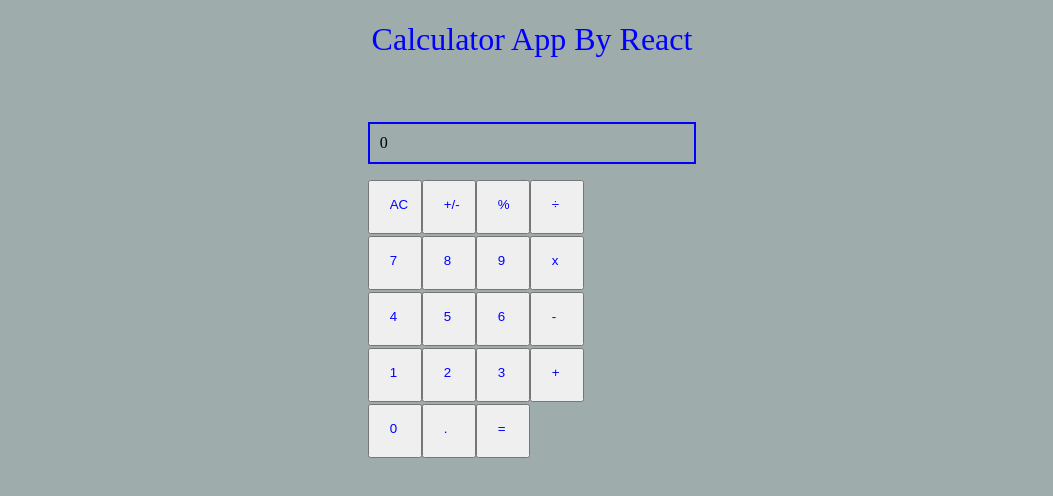
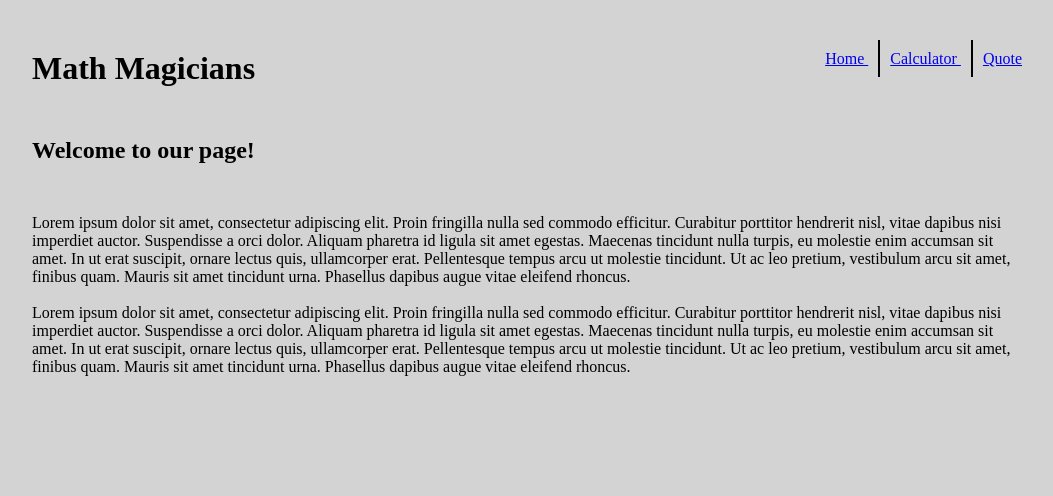
Before and after one commit to tahiry-dev/react-calculator, a React (Create React App) app: page / in a window 1280 px wide. Shown: the top 496 px of the page, without its empty margins (108-1161 px from the left). Built offline with nearby package versions, Linux system fonts and the light colour scheme.

Commit message:
add page to the calculator

```diff
--- a/package.json
+++ b/package.json
@@ -10,6 +10,7 @@
     "prop-types": "^15.7.2",
     "react": "^17.0.2",
     "react-dom": "^17.0.2",
+    "react-router-dom": "^5.2.0",
     "react-scripts": "4.0.3",
     "web-vitals": "^1.0.1"
   },
--- a/public/index.html
+++ b/public/index.html
@@ -27,7 +27,6 @@
 
 <body>
   <noscript>You need to enable JavaScript to run this app.</noscript>
-  <h1>Calculator App By React</h1>
   <div id="root"></div>
   <!--
       This HTML file is a template.
--- a/src/components/App.js
+++ b/src/components/App.js
@@ -2,6 +2,7 @@ import React, { useState } from 'react';
 import Display from './Display';
 import ButtonPanel from './ButtonPanel';
 import Calculate from '../logic/Calculate';
+import Navbar from './Navbar';
 
 const App = () => {
   const [newState, setNewState] = useState({
@@ -19,8 +20,14 @@ const App = () => {
 
   return (
     <div className="container">
-      <Display total={total} next={next} />
-      <ButtonPanel clickHandler={handleClick} />
+      <Navbar />
+      <div className="calculator-container">
+        <h2>Let&apos;s do some math!</h2>
+        <div className="calculator">
+          <Display total={total} next={next} />
+          <ButtonPanel clickHandler={handleClick} />
+        </div>
+      </div>
     </div>
   );
 };
--- a/src/components/Button.js
+++ b/src/components/Button.js
@@ -1,9 +1,11 @@
 import React from 'react';
 
 /* eslint-disable react/prop-types */
-const Button = ({ name, clickHandler }) => (
+const Button = ({
+  name, clickHandler, color, wide,
+}) => (
   <div>
-    <button type="button" onClick={() => clickHandler(name)}><span>{name}</span></button>
+    <button type="button" style={color} className={wide} onClick={() => clickHandler(name)}><span>{name}</span></button>
   </div>
 );
 /* eslint-enable react/prop-types */
--- a/src/components/ButtonPanel.js
+++ b/src/components/ButtonPanel.js
@@ -3,11 +3,12 @@ import Button from './Button';
 
 /* eslint-disable react/prop-types */
 const ButtonPanel = ({ clickHandler }) => {
-  const group1 = ['AC', '+/-', '%', '÷'];
-  const group2 = ['7', '8', '9', 'x'];
-  const group3 = ['4', '5', '6', '-'];
-  const group4 = ['1', '2', '3', '+'];
-  const group5 = ['0', '.', '='];
+  const group1 = ['AC', '+/-', '%'];
+  const group2 = ['7', '8', '9'];
+  const group3 = ['4', '5', '6'];
+  const group4 = ['1', '2', '3'];
+  const group5 = ['.'];
+  const gray = { backgroundColor: '#e0e0e0' };
 
   return (
     <div>
@@ -16,45 +17,76 @@ const ButtonPanel = ({ clickHandler }) => {
           <Button
             key={group1[i]}
             name={el}
+            color={gray}
             clickHandler={clickHandler}
           />
         ))}
+        <Button
+          name="÷"
+          clickHandler={clickHandler}
+        />
       </div>
       <div className="group2">
         {group2.map((el, i) => (
           <Button
             key={group2[i]}
             name={el}
+            color={gray}
             clickHandler={clickHandler}
           />
         ))}
+        <Button
+          name="x"
+          clickHandler={clickHandler}
+        />
       </div>
       <div className="group3">
         {group3.map((el, i) => (
           <Button
             key={group3[i]}
+            color={gray}
             name={el}
             clickHandler={clickHandler}
           />
         ))}
+        <Button
+          name="-"
+          clickHandler={clickHandler}
+        />
       </div>
       <div className="group4">
         {group4.map((el, i) => (
           <Button
             key={group4[i]}
+            color={gray}
             name={el}
             clickHandler={clickHandler}
           />
         ))}
+        <Button
+          name="+"
+          clickHandler={clickHandler}
+        />
       </div>
       <div className="group5">
+        <Button
+          name="0"
+          color={gray}
+          clickHandler={clickHandler}
+          wide="zero"
+        />
         {group5.map((el, i) => (
           <Button
             key={group5[i]}
+            color={gray}
             name={el}
             clickHandler={clickHandler}
           />
         ))}
+        <Button
+          name="="
+          clickHandler={clickHandler}
+        />
       </div>
     </div>
   );
--- /dev/null
+++ b/src/components/Home.js
@@ -0,0 +1,40 @@
+import React from 'react';
+import Navbar from './Navbar';
+
+const Home = () => (
+  <div className="container">
+    <Navbar />
+    <h2>Welcome to our page!</h2>
+    <p>
+      Lorem ipsum dolor sit amet, consectetur adipiscing
+      elit.
+      Proin fringilla nulla sed commodo efficitur.
+      Curabitur porttitor hendrerit nisl, vitae dapibus nisi imperdiet auctor.
+      Suspendisse a orci dolor. Aliquam pharetra id ligula sit amet egestas.
+      Maecenas tincidunt nulla turpis, eu molestie enim accumsan sit amet.
+      In ut erat suscipit, ornare lectus quis, ullamcorper erat.
+      Pellentesque tempus arcu ut molestie tincidunt.
+      Ut ac leo pretium, vestibulum arcu sit amet,
+      finibus quam. Mauris sit amet tincidunt urna.
+      Phasellus dapibus augue vitae eleifend rhoncus.
+
+    </p>
+    <br />
+    <p>
+      Lorem ipsum dolor sit amet, consectetur adipiscing elit.
+      Proin fringilla nulla sed commodo efficitur.
+      Curabitur porttitor hendrerit nisl, vitae dapibus
+      nisi imperdiet auctor.
+      Suspendisse a orci dolor.
+      Aliquam pharetra id ligula sit amet egestas.
+      Maecenas tincidunt nulla
+      turpis, eu molestie enim accumsan sit amet.
+      In ut erat suscipit, ornare lectus quis, ullamcorper erat.
+      Pellentesque tempus arcu ut molestie tincidunt.
+      Ut ac leo pretium, vestibulum arcu sit amet,
+      finibus quam. Mauris sit amet tincidunt urna.
+      Phasellus dapibus augue vitae eleifend rhoncus.
+    </p>
+  </div>
+);
+export default Home;
--- /dev/null
+++ b/src/components/Navbar.js
@@ -0,0 +1,18 @@
+import React from 'react';
+import { Link } from 'react-router-dom';
+
+const Navbar = () => (
+  <div>
+    <div className="nav-container">
+      <div className="nav-left">
+        <h1>Math Magicians</h1>
+      </div>
+      <div className="nav-right">
+        <span className="home-link"><Link to="/">Home </Link></span>
+        <span className="calculator-link"><Link to="/calculator">Calculator </Link></span>
+        <span className="quote-link"><Link to="/quote">Quote </Link></span>
+      </div>
+    </div>
+  </div>
+);
+export default Navbar;
--- /dev/null
+++ b/src/components/Quote.js
@@ -0,0 +1,17 @@
+import React from 'react';
+import Navbar from './Navbar';
+
+const Quote = () => (
+  <div className="container">
+    <Navbar />
+    <blockquote>
+      <p>
+        Mathematics is not about numbers, equations, computations, or
+        algorithms: it is about understanding.
+      </p>
+      <footer>William Paul Thurston</footer>
+    </blockquote>
+
+  </div>
+);
+export default Quote;
--- /dev/null
+++ b/src/components/Routes.js
@@ -0,0 +1,15 @@
+import React from 'react';
+import { Switch, Route } from 'react-router-dom';
+import App from './App';
+import Home from './Home';
+import Quote from './Quote';
+
+const Routes = () => (
+  <Switch>
+    <Route path="/" component={Home} exact />
+    <Route path="/calculator" component={App} />
+    <Route path="/quote" component={Quote} />
+
+  </Switch>
+);
+export default Routes;
--- a/src/index.css
+++ b/src/index.css
@@ -1,10 +1,18 @@
+*,
+*::before,
+*::after {
+  margin: 0;
+  padding: 0;
+  box-sizing: border-box;
+}
+
 body {
-  background-color: rgb(158, 172, 172);
+  background-color: lightgray;
 }
 
 .container {
-  width: 26%;
-  margin: 5% auto;
+  width: 1000px;
+  margin: 2% auto;
 }
 
 .group1,
@@ -13,29 +21,58 @@ body {
 .group4,
 .group5 {
   display: flex;
-  margin-top: 2px;
+  height: 100px;
+}
+
+.nav-container {
+  display: flex;
+  justify-content: space-between;
+  margin-bottom: 50px;
+  margin-top: 50px;
+}
+
+h2 {
+  margin-bottom: 50px;
 }
 
 button {
-  position: relative;
-  width: 25px;
-  padding: 25px;
-}
-
-button span {
-  position: absolute;
-  color: blue;
-  top: 15px;
-  left: 20px;
+  width: 125px;
+  height: 100px;
+  border: 2px solid #d1d1d1;
+  background-color: orange;
 }
 
 .result {
-  border: 2px solid blue;
+  background-color: #858693;
+  height: 100px;
+  color: white;
+  font-weight: 700;
+  font-size: 30px;
+  text-align: right;
+  padding-right: 1%;
+  padding-top: 3.5%;
+}
+
+.zero {
+  width: 250px;
+}
+
+.calculator-link,
+.home-link {
+  border-right: 2px solid black;
+}
+
+.calculator-link,
+.home-link,
+.quote-link {
   padding: 10px;
 }
 
-h1 {
-  text-align: center;
-  color: blue;
-  font-weight: 400;
+.calculator-container {
+  display: flex;
+  justify-content: space-between;
 }
+
+.calculator {
+  width: 500px;
+}
--- a/src/index.js
+++ b/src/index.js
@@ -1,6 +1,12 @@
 import React from 'react';
 import ReactDom from 'react-dom';
-import App from './components/App';
+import { BrowserRouter } from 'react-router-dom';
+import Routes from './components/Routes';
 import './index.css';
 
-ReactDom.render(<App />, document.getElementById('root'));
+ReactDom.render(
+  <BrowserRouter>
+    <Routes />
+  </BrowserRouter>,
+  document.getElementById('root'),
+);
```
Also changed, not shown: 1 other file (tests, documents, lock files or other folders).
